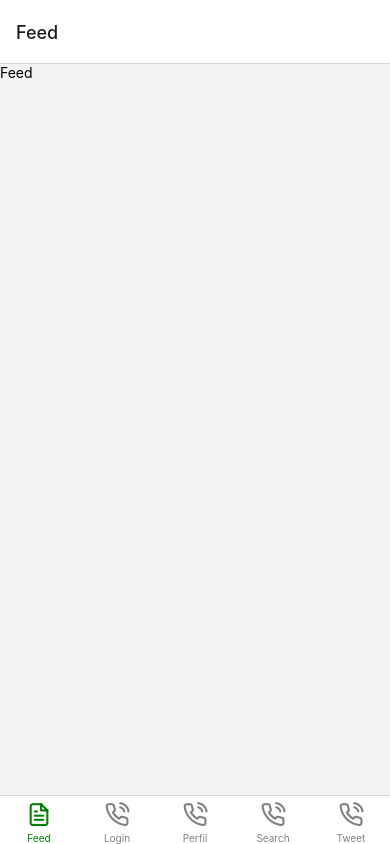
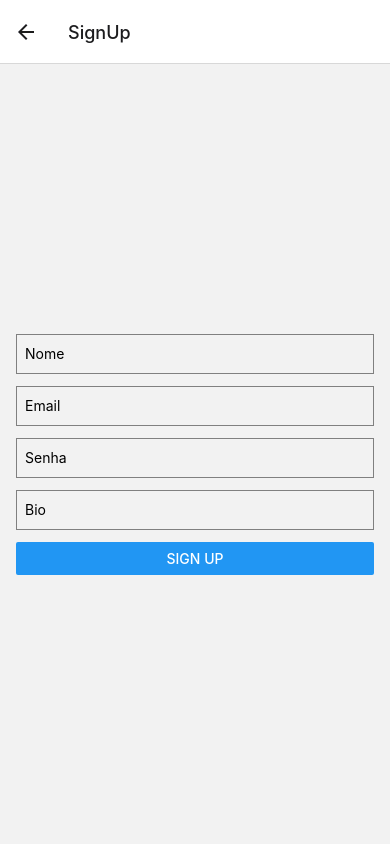
Before and after one commit to samuelromeu/TrabalhoFinal-ReactNative-Grupo2, a React Native app in the folder Trabalho-Final/: screen /SignUp in a window 390 px wide. Built offline with nearby package versions, Linux system fonts and the light colour scheme.

Commit message:
conecção api

```diff
--- a/Trabalho-Final/App.tsx
+++ b/Trabalho-Final/App.tsx
@@ -1,18 +1,65 @@
-import { StatusBar } from 'expo-status-bar';
-import { StyleSheet, Text, View } from 'react-native';
-import Routes from './routes';
+// import { StatusBar } from 'expo-status-bar';
+// import { StyleSheet, Text, View } from 'react-native';
+// import Routes from './routes';
 
-export default function App() {
+// export default function App() {
+//   return (
+//     <Routes></Routes>
+//   );
+// }
+
+// const styles = StyleSheet.create({
+//   container: {
+//     flex: 1,
+//     backgroundColor: '#fff',
+//     alignItems: 'center',
+//     justifyContent: 'center',
+//   },
+// });
+
+import React from 'react';
+import { NavigationContainer } from '@react-navigation/native';
+import { createStackNavigator } from '@react-navigation/stack';
+import { AuthProvider} from './service/AuthContext';
+import {useAuth} from './service/AuthContext';
+import LoginScreen from './screens/Login/LoginScreen';
+import { SignUpScreen } from './screens/Login/SignUpScreen';
+import MainScreen from './screens/HomeScreen';
+
+export type RootStackParamList = {
+  Login: undefined;
+  SignUp: undefined;
+  Main: undefined;
+};
+
+
+const Stack = createStackNavigator<RootStackParamList>();
+
+const App: React.FC = () => {
   return (
-    <Routes></Routes>
+    <NavigationContainer>
+      <AuthProvider>
+        <Routes></Routes>
+      </AuthProvider>
+    </NavigationContainer>
   );
-}
+};
 
-const styles = StyleSheet.create({
-  container: {
-    flex: 1,
-    backgroundColor: '#fff',
-    alignItems: 'center',
-    justifyContent: 'center',
-  },
-});
+const Routes: React.FC = () => {
+  const { signed } = useAuth();
+
+  return (
+    <Stack.Navigator initialRouteName={signed ? "Main" : "Login"}>
+      {!signed ? (
+        <>
+          <Stack.Screen name="Login" component={LoginScreen} />
+          <Stack.Screen name="SignUp" component={SignUpScreen} />
+        </>
+      ) : (
+        <Stack.Screen name="Main" component={MainScreen} />
+      )}
+    </Stack.Navigator>
+  );
+};
+
+export default App;
--- /dev/null
+++ b/Trabalho-Final/components/ListUsers.tsx
@@ -0,0 +1,77 @@
+import React, { useState, useEffect } from 'react';
+import { View, Text, FlatList, StyleSheet } from 'react-native';
+import api from '../service/api';
+
+interface Usuario {
+  id: number;
+  nome: string;
+  email: string;
+  senha: string;
+  bio: string;
+}
+
+const ListUsers: React.FC = () => {
+  const [usuarios, setUsuarios] = useState<Usuario[]>([]);
+
+
+
+  useEffect(() => {
+    const fetchUsuarios = async () => {
+      try {
+        const response = await api.get<Usuario[]>('/usuario');
+        setUsuarios(response.data);
+      } catch (error) {
+        console.error('Erro ao buscar usuários:', error);
+      }
+    };
+
+    fetchUsuarios();
+  }, []);
+
+
+  return (
+    <View style={styles.container}>
+      <FlatList
+        data={usuarios}
+        keyExtractor={(item) => item.id.toString()}
+        renderItem={({ item }) => (
+          <View style={styles.userContainer}>
+            <Text style={styles.name}>{item.nome}</Text>
+            <Text style={styles.email}>{item.email}</Text>
+            <Text style={styles.bio}>{item.bio}</Text>
+          </View>
+        )}
+      />
+    </View>
+  );
+};
+
+const styles = StyleSheet.create({
+  container: {
+    flex: 1,
+    backgroundColor: '#fff',
+    justifyContent: 'center',
+    alignItems: 'center',
+  },
+  userContainer: {
+    marginBottom: 20,
+    padding: 10,
+    borderWidth: 1,
+    borderColor: '#ddd',
+    borderRadius: 5,
+  },
+  name: {
+    fontSize: 18,
+    fontWeight: 'bold',
+  },
+  email: {
+    fontSize: 16,
+    color: '#555',
+  },
+  bio: {
+    fontSize: 14,
+    color: '#777',
+  },
+});
+
+export default ListUsers;
--- /dev/null
+++ b/Trabalho-Final/screens/HomeScreen/index.tsx
@@ -0,0 +1,32 @@
+import React, { useContext } from 'react';
+import { View, Text, Button, StyleSheet } from 'react-native';
+import AuthContext from '../../service/AuthContext';
+import ListUsers from '../../components/ListUsers';
+
+const MainScreen: React.FC = () => {
+  const { user, signOut } = useContext(AuthContext);
+
+  return (
+    <View style={styles.container}>
+      <Text style={styles.text}>Bem-vindo, {user?.nome}!</Text>
+      <Button title="Sair" onPress={signOut} />
+
+      <ListUsers/>
+
+    </View>
+  );
+};
+
+const styles = StyleSheet.create({
+  container: {
+    flex: 1,
+    justifyContent: 'center',
+    alignItems: 'center',
+  },
+  text: {
+    fontSize: 18,
+    marginBottom: 20,
+  },
+});
+
+export default MainScreen;
--- /dev/null
+++ b/Trabalho-Final/screens/Login/LoginScreen.tsx
@@ -0,0 +1,59 @@
+import React, { useContext, useState } from 'react';
+import { View, Text, TextInput, Button, StyleSheet } from 'react-native';
+import AuthContext from '../../service/AuthContext';
+import { useNavigation } from '@react-navigation/native';
+import { SignUpScreen } from './SignUpScreen';
+import { RootStackParamList } from '../../App';
+import { StackNavigationProp } from '@react-navigation/stack';
+
+type LoginScreenNavigationProp = StackNavigationProp<RootStackParamList, 'Login'>;
+
+const LoginScreen: React.FC = () => {
+  const { signIn, errorMessage } = useContext(AuthContext);
+  const [email, setEmail] = useState('');
+  const [senha, setSenha] = useState('');
+  const navigation = useNavigation<LoginScreenNavigationProp>();
+
+  const handleLogin = async () => {
+    await signIn(email, senha);
+  };
+
+  return (
+    <View style={styles.container}>
+        {errorMessage && <Text style={styles.error}>{errorMessage}</Text>}
+      <TextInput
+        style={styles.input}
+        placeholder="Email"
+        value={email}
+        onChangeText={setEmail}
+      />
+      <TextInput
+        style={styles.input}
+        placeholder="Senha"
+        value={senha}
+        onChangeText={setSenha}
+        secureTextEntry
+      />
+      <Button title="Login" onPress={handleLogin} />
+      <Button title="Cadastre-se" onPress={() => navigation.navigate('SignUp')} />
+    </View>
+  );
+};
+
+const styles = StyleSheet.create({
+  container: {
+    flex: 1,
+    justifyContent: 'center',
+    padding: 16,
+  },
+  input: {
+    height: 40,
+    borderColor: 'gray',
+    borderWidth: 1,
+    marginBottom: 12,
+    padding: 8,
+  }
+
+});
+
+export default LoginScreen;
--- /dev/null
+++ b/Trabalho-Final/screens/Login/SignUpScreen.tsx
@@ -0,0 +1,67 @@
+import React, { useContext, useState } from 'react';
+import { View, Text, TextInput, Button, StyleSheet } from 'react-native';
+import AuthContext from '../../service/AuthContext';
+
+export const SignUpScreen: React.FC = () => {
+  const { signUp, errorMessage } = useContext(AuthContext);
+  const [nome, setNome] = useState('');
+  const [email, setEmail] = useState('');
+  const [senha, setSenha] = useState('');
+  const [bio, setBio] = useState('');
+
+  const handleSignUp = async () => {
+    const newUser = { nome, email, senha, bio };
+    await signUp(newUser);
+  };
+
+  return (
+    <View style={styles.container}>
+      {errorMessage && <Text style={styles.error}>{errorMessage}</Text>}
+      <TextInput
+        style={styles.input}
+        placeholder="Nome"
+        value={nome}
+        onChangeText={setNome}
+      />
+      <TextInput
+        style={styles.input}
+        placeholder="Email"
+        value={email}
+        onChangeText={setEmail}
+      />
+      <TextInput
+        style={styles.input}
+        placeholder="Senha"
+        value={senha}
+        onChangeText={setSenha}
+        secureTextEntry
+      />
+      <TextInput
+        style={styles.input}
+        placeholder="Bio"
+        value={bio}
+        onChangeText={setBio}
+      />
+      <Button title="Sign Up" onPress={handleSignUp} />
+    </View>
+  );
+};
+
+const styles = StyleSheet.create({
+  container: {
+    flex: 1,
+    justifyContent: 'center',
+    padding: 16,
+  },
+  input: {
+    height: 40,
+    borderColor: 'gray',
+    borderWidth: 1,
+    marginBottom: 12,
+    padding: 8,
+  },
+  error: {
+    color: 'red',
+    marginBottom: 12,
+  },
+});
--- a/Trabalho-Final/screens/Login/index.tsx
+++ b/Trabalho-Final/screens/Login/index.tsx
@@ -1,10 +1,16 @@
 import { View, Text } from 'react-native'
 import React from 'react'
+import ListUsers from '../../components/ListUsers'
+import LoginScreen from './LoginScreen'
+import SignUpScreen from './SignUpScreen'
 
 export default function Feed() {
   return (
     <View>
-      <Text>Feed</Text>
+      <Text>Lista de Usuários</Text>
+      <LoginScreen/>
+      <ListUsers/>
+      <SignUpScreen/>
     </View>
   )
 }
--- a/Trabalho-Final/screens/Tweet/index.tsx
+++ b/Trabalho-Final/screens/Tweet/index.tsx
@@ -1,10 +1,12 @@
 import { View, Text } from 'react-native'
 import React from 'react'
+import SplashScreen from '../Splash/Splash'
 
 export default function Tweet() {
   return (
     <View>
       <Text>Tweet</Text>
+
     </View>
   )
 }
--- /dev/null
+++ b/Trabalho-Final/service/AuthContext.tsx
@@ -0,0 +1,74 @@
+import React, { createContext, useState, ReactNode, useContext } from 'react';
+import axios from 'axios';
+import api from './api';
+import { UserT} from '../types/UserT'
+
+interface AuthContextData {
+  signed: boolean;
+  user: UserT | null;
+  errorMessage: string | null;
+  signIn(email: string, senha: string): Promise<void>;
+  signOut(): void;
+  signUp(newUser: Omit<UserT, 'id'>): Promise<void>;
+}
+
+const AuthContext = createContext<AuthContextData>({} as AuthContextData);
+
+interface AuthProviderProps {
+  children: ReactNode;
+}
+
+export const AuthProvider: React.FC<AuthProviderProps> = ({ children }) => {
+  const [user, setUser] = useState<UserT | null>(null);
+  const [errorMessage, setErrorMessage] = useState<string | null>(null);
+
+  const signIn = async (email: string, senha: string) => {
+    if (!email || !senha){
+      setErrorMessage('Preencha todos os campos');
+      return
+    }
+    try {
+      const response = await api.get<UserT[]>('/usuario');
+      const foundUser = response.data.find(u => u.email === email && u.senha === senha);
+      if (foundUser) {
+        setUser(foundUser);
+        setErrorMessage(null);
+      } else {
+        setErrorMessage('Usuário não encontrado');
+      }
+    } catch (error) {
+      setErrorMessage('Erro ao buscar usuários');
+      console.error('Erro ao buscar usuários:', error);
+    }
+  };
+
+  const signOut = () => {
+    setUser(null);
+    setErrorMessage(null);
+  };
+
+  const signUp = async (newUser: Omit<UserT, 'id'>) => {
+    try {
+      const response = await api.post<UserT>('/usuario', { ...newUser, id: Math.random() });
+      setUser(response.data);
+      setErrorMessage(null);
+    } catch (error) {
+      if (axios.isAxiosError(error) && error.response && error.response.data) {
+        setErrorMessage(error.response.data.message);
+      } else {
+        setErrorMessage('Erro ao cadastrar usuário');
+      }
+      console.error('Erro ao cadastrar usuário:', error);
+    }
+  };
+
+  return (
+    <AuthContext.Provider value={{ signed: !!user, user, errorMessage, signIn, signOut, signUp }}>
+      {children}
+    </AuthContext.Provider>
+  );
+};
+
+export const useAuth = () => useContext(AuthContext);
+
+export default AuthContext;
--- /dev/null
+++ b/Trabalho-Final/service/api.ts
@@ -0,0 +1,6 @@
+import axios from 'axios';
+const api = axios.create({
+  baseURL: 'http://localhost:8080',
+})
+
+export default api;
--- /dev/null
+++ b/Trabalho-Final/types/UserT.ts
@@ -0,0 +1,7 @@
+export interface UserT {
+  id: number;
+  nome: string;
+  email: string;
+  senha: string;
+  bio: string;
+}
```
Also changed, not shown: Trabalho-Final/package.json (+8 -3 lines), 1 other file (tests, documents, lock files or other folders).
